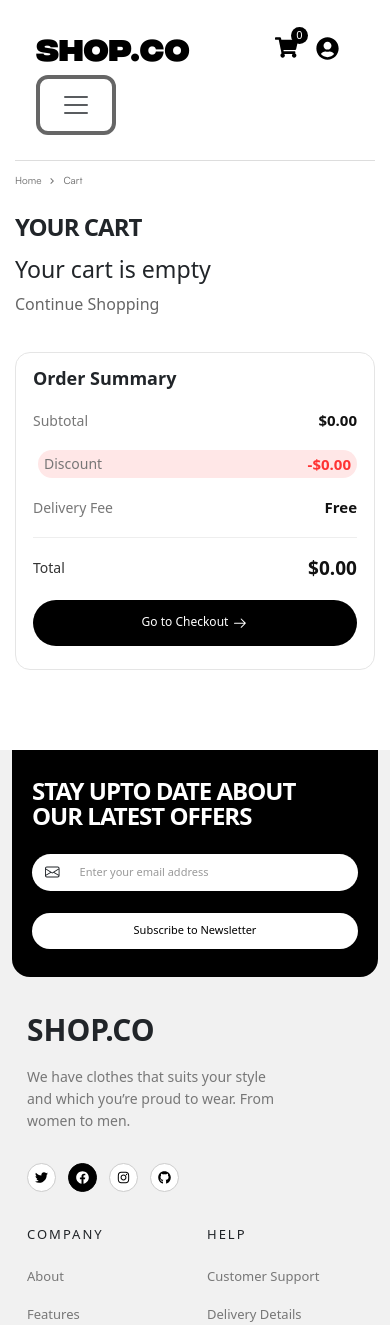
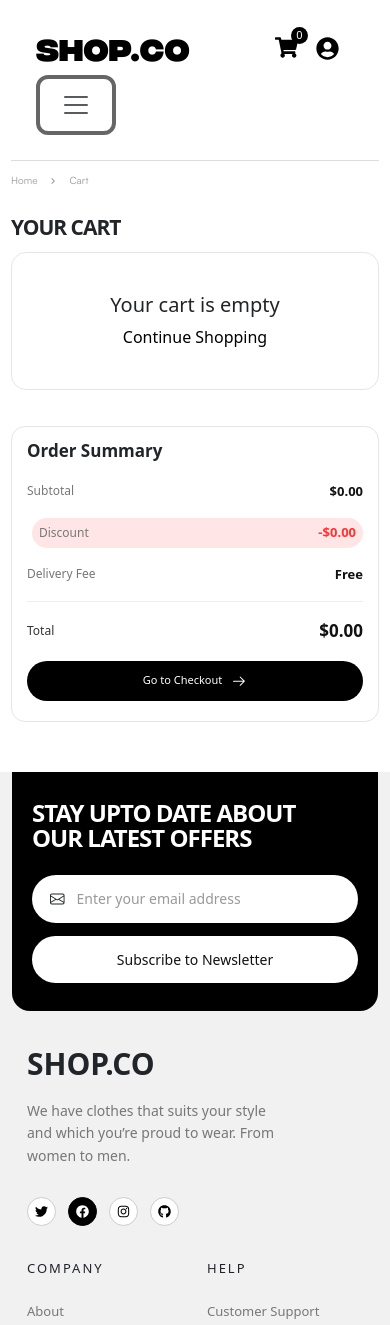
Before and after one commit to adaljameet/E-Commerce, a React (Create React App) app: page /cart in a window 390 px wide. Shown: the top 1325 px of the page. Built offline with nearby package versions, Linux system fonts and the light colour scheme.

Commit message:
cart in add total funtion

```diff
--- a/src/Slice/Cartslice.js
+++ b/src/Slice/Cartslice.js
@@ -38,7 +38,7 @@ const Cartslice = createSlice({
                 icon: "success",
                 title: "You added all the items!",
                 showConfirmButton: false,
-                timer: 2000
+                timer: 1500
             });
 
 
--- a/src/pages/Cart.css
+++ b/src/pages/Cart.css
@@ -4,31 +4,30 @@
     padding: 5px 15px 80px;
 }
 
+/* ================= BREADCRUMB ================= */
+
 .breadcrumb-area {
     border-top: 1px solid #ddd;
     padding-top: 18px;
     margin-bottom: 22px;
+    display: flex;
+    align-items: center;
+    gap: 5px;
 }
 
- .breadcrumb {
-     margin: 0;
+.breadcrumb-area a {
+    color: #999;
+    text-decoration: none;
     font-size: 12px;
 }
 
- .breadcrumb-item {
+.breadcrumb-area span {
+    display: flex;
+    align-items: center;
     color: #999;
 }
 
- .breadcrumb-item.active {
-     color: #000;
- }
-
- .breadcrumb-item+.breadcrumb-item::before {
-     content: "›";
-     font-size: 20px;
-     color: #999;
-     vertical-align: middle;
- }
+/* ================= TITLE ================= */
 
 .cart-title {
     font-size: 30px;
@@ -36,6 +35,8 @@
     margin-bottom: 14px;
     letter-spacing: -1px;
 }
+
+/* ================= CART BOX ================= */
 
 .cart-box {
     border: 1px solid #e5e5e5;
@@ -48,19 +49,14 @@
     display: flex;
     align-items: center;
     position: relative;
-     min-height: 115px;
-     padding-bottom: 17px;
-     margin-bottom: 17px;
-     border-bottom: 1px solid #ededed;
+    min-height: 125px;
 }
 
- .cart-product:last-child {
-     border-bottom: none;
-     margin-bottom: 0;
-     padding-bottom: 0;
- }
+/* ================= PRODUCT IMAGE ================= */
 
 .product-images {
+    width: 124px;
+    height: 110px;
     border-radius: 8px;
     background: #f0f0f0;
     display: flex;
@@ -71,21 +67,24 @@
 }
 
 .product-images img {
-     width: 124px;
-     height: 124px;
+    width: 100%;
+    height: 100%;
     object-fit: contain;
 }
 
+/* ================= PRODUCT INFO ================= */
+
 .product-info {
     padding-left: 12px;
-     padding-right: 75px;
+    padding-right: 100px;
     flex: 1;
+    min-width: 0;
 }
 
 .product-name {
     font-size: 15px;
     font-weight: 700;
-     margin-bottom: 4px;
+    margin-bottom: 5px;
 }
 
 .product-detail {
@@ -100,38 +99,41 @@
     margin-top: 8px;
 }
 
- .delete-btn {
-     position: absolute;
-     top: 1px;
-     right: 0;
-     border: 0;
-     background: transparent;
-     color: #ff3b3b;
-     font-size: 17px;
-     cursor: pointer;
- }
+/* ================= QUANTITY ================= */
 
- .quantity-cart {
+.quantity {
     position: absolute;
     right: 0;
-     bottom: 17px;
-     width: 95px;
-     height: 35px;
+    top: 50%;
+    transform: translateY(-50%);
+
+    width: 78px;
+    height: 34px;
+
     background: #f1f1f1;
     border-radius: 20px;
+
     display: flex;
     align-items: center;
     justify-content: space-around;
+
     font-size: 13px;
 }
 
- .quantity-cart button {
+.quantity button {
     border: none;
     background: transparent;
-     font-size: 19px;
+    font-size: 17px;
     line-height: 1;
     cursor: pointer;
+    padding: 0;
 }
+
+.quantity span {
+    font-size: 12px;
+}
+
+/* ================= SUMMARY ================= */
 
 .summary-box {
     border: 1px solid #e5e5e5;
@@ -159,6 +161,12 @@
     font-size: 15px;
 }
 
+.discount {
+    background: #ffe5e5;
+    border-radius: 20px;
+    padding: 5px 8px;
+}
+
 .discount strong {
     color: #ff3333;
 }
@@ -174,224 +182,256 @@
     font-size: 19px;
 }
 
- .promo-area {
-     display: flex;
-     gap: 9px;
-     margin-top: 4px;
-     margin-bottom: 17px;
- }
-
- .promo-input {
-     flex: 1;
-     height: 37px;
-     background: #f0f0f0;
-     border: none;
-     border-radius: 20px;
-     padding: 0 13px;
-     font-size: 12px;
-     outline: none;
- }
-
- .promo-input::placeholder {
-     color: #aaa;
- }
-
- .apply-btn {
-     width: 90px;
-     height: 37px;
-     border: none;
-     border-radius: 20px;
-     background: #000;
-     color: #fff;
-     font-size: 12px;
- }
+/* ================= CHECKOUT ================= */
 
 .checkout-btn {
     width: 100%;
     height: 46px;
+
     border: none;
     border-radius: 25px;
+
     background: #000;
     color: #fff;
+
     font-size: 12px;
+
+    display: flex;
+    justify-content: center;
+    align-items: center;
+    gap: 5px;
 }
 
- .checkout-btn i {
-     font-size: 20px;
-     margin-left: 10px;
-     vertical-align: middle;
+/* ================= EMPTY CART ================= */
+
+.empty-cart {
+    border: 1px solid #e5e5e5;
+    border-radius: 15px;
+    padding: 40px 20px;
+    text-align: center;
 }
 
- .newsletter {
-     background: #000;
-     border-radius: 15px;
-     margin-top: 58px;
-     min-height: 136px;
-     padding: 30px 48px;
-     display: flex;
-     align-items: center;
-     justify-content: space-between;
-     gap: 30px;
+.empty-cart h3 {
+    font-size: 20px;
 }
 
- .newsletter-title {
-     color: #fff;
-     font-size: 29px;
-     line-height: 1.1;
-     font-weight: 900;
-     max-width: 510px;
-     letter-spacing: -1px;
+.empty-cart a {
+    color: #000;
 }
 
- .newsletter-form {
-     width: 264px;
- }
 
- .email-box {
-     width: 100%;
-     height: 37px;
-     border-radius: 25px;
-     background: #fff;
-     display: flex;
-     align-items: center;
-     padding: 0 13px;
-     margin-bottom: 9px;
- }
-
- .email-box i {
-     color: #999;
-     font-size: 15px;
- }
-
- .email-box input {
-     border: none;
-     outline: none;
-     width: 100%;
-     padding-left: 8px;
-     font-size: 11px;
- }
-
- .subscribe-btn {
-     width: 100%;
-     height: 36px;
-     border: none;
-     border-radius: 25px;
-     background: #fff;
-     color: #000;
-     font-size: 11px;
- }
+/* ================================================= */
+/* TABLET */
+/* ================================================= */
 
 @media (max-width: 991px) {
+
     .cart-container {
         max-width: 95%;
     }
 
-     .newsletter {
-         padding: 28px 30px;
 }
 
-     .newsletter-title {
-         font-size: 25px;
+
+/* ================================================= */
+/* MOBILE */
+/* ================================================= */
+
+@media (max-width: 767px) {
+
+    .cart-container {
+        max-width: 100%;
+        padding: 5px 11px 50px;
+    }
+
+    .breadcrumb-area {
+        padding-top: 12px;
+        margin-bottom: 20px;
+    }
+
+    .breadcrumb-area a {
+        font-size: 10px;
+    }
+
+    .cart-title {
+        font-size: 22px;
+        margin-bottom: 12px;
+    }
+
+    /* CART CARD */
+
+    .cart-box {
+        padding: 12px 10px;
+        border-radius: 13px;
+        margin-bottom: 10px !important;
+    }
+
+    .cart-product {
+        min-height: 125px;
+        width: 100%;
+    }
+
+    /* IMAGE */
+
+    .product-images {
+        width: 145px;
+        height: 110px;
+        border-radius: 8px;
+    }
+
+    .product-images img {
+        width: 100%;
+        height: 100%;
+        object-fit: contain;
+    }
+
+    /* INFO */
+
+    .product-info {
+        padding-left: 9px;
+        padding-right: 0;
+
+        align-self: flex-start;
+        padding-top: 2px;
+
+        min-width: 0;
+    }
+
+    .product-name {
+        font-size: 12px;
+        line-height: 15px;
+        font-weight: 700;
+
+        max-width: 70px;
+        word-wrap: break-word;
+    }
+
+    .product-detail {
+        font-size: 8px;
+        line-height: 11px;
+        margin-bottom: 2px;
+    }
+
+    .product-price {
+        font-size: 17px;
+        margin-top: 7px;
+        white-space: nowrap;
+    }
+
+    /* QUANTITY */
+
+    .quantity {
+        width: 76px;
+        height: 29px;
+
+        right: -2px;
+        top: 57px;
+
+        font-size: 11px;
+    }
+
+    .quantity button {
+        font-size: 16px;
+    }
+
+    .quantity span {
+        font-size: 11px;
+    }
+
+    /* SUMMARY */
+
+    .summary-box {
+        margin-top: 18px;
+        padding: 14px 15px 20px;
+        border-radius: 14px;
+    }
+
+    .summary-title {
+        font-size: 17px;
+        margin-bottom: 20px;
+    }
+
+    .summary-row {
+        font-size: 12px;
+        margin-bottom: 17px;
+    }
+
+    .summary-row strong {
+        font-size: 13px;
+    }
+
+    .discount {
+        padding: 5px 7px;
+    }
+
+    .total-row {
+        padding-top: 16px;
+    }
+
+    .total-row strong {
+        font-size: 17px;
+    }
+
+    .checkout-btn {
+        height: 40px;
+        font-size: 11px;
     }
 }
 
- @media (max-width: 767px) {
+
+/* ================================================= */
+/* SMALL MOBILE */
+/* ================================================= */
+
+@media (max-width: 480px) {
+
     .cart-container {
-         max-width: 100%;
-         padding-left: 15px;
-         padding-right: 15px;
+        padding-left: 11px;
+        padding-right: 11px;
     }
 
     .cart-title {
-         font-size: 26px;
+        font-size: 21px;
+    }
+
+    .cart-box {
+        padding: 12px 10px;
+    }
+
+    .cart-product {
+        min-height: 110px;
+    }
+
+    .product-images {
+        width: 145px;
+        height: 110px;
+    }
+
+    .product-info {
+        padding-left: 8px;
+    }
+
+    .product-name {
+        font-size: 12px;
+        max-width: 58px;
+    }
+
+    .product-detail {
+        font-size: 8px;
+    }
+
+    .product-price {
+        font-size: 17px;
+    }
+
+    .quantity {
+        width: 76px;
+        height: 28px;
+        right: -2px;
+        top: 55px;
     }
 
     .summary-box {
         margin-top: 20px;
     }
-
-     .newsletter {
-         margin-top: 35px;
-         padding: 30px 22px;
-         flex-direction: column;
-         align-items: stretch;
-         text-align: center;
 }
-
-     .newsletter-title {
-         max-width: 100%;
-         font-size: 25px;
-     }
-
-     .newsletter-form {
-         width: 100%;
-         max-width: 330px;
-         margin: auto;
-     }
- }
-
- @media (max-width: 480px) {
-     .breadcrumb-area {
-         padding-top: 12px;
-         margin-bottom: 18px;
-     }
-
-     .cart-title {
-         font-size: 24px;
-     }
-
-     .cart-box {
-         padding: 12px;
-     }
-
-     .product-images {
-         width: 100%;
-         height: 100%;
-     }
-
-     .product-info {
-         padding-left: 10px;
-         padding-right: 0;
-     }
-
-     .product-name {
-         font-size: 13px;
-     }
-
-     .product-detail {
-         font-size: 9px;
-     }
-
-     .product-price {
-         font-size: 18px;
-     }
-
-     .quantity {
-         position: static;
-         width: 85px;
-         height: 31px;
-         margin-left: 5px;
-     }
-
-     .delete-btn {
-         top: 0;
-         right: 0;
-     }
-
-     .cart-product {
-         padding-right: 0;
-         min-height: 105px;
-     }
-
-     .promo-area {
-         gap: 6px;
-     }
-
-     .apply-btn {
-         width: 75px;
-     }
-
-     .newsletter-title {
-         font-size: 22px;
-     }
- }
--- a/src/pages/Cart.js
+++ b/src/pages/Cart.js
@@ -8,65 +8,85 @@ import { useDispatch, useSelector } from 'react-redux'
 import { addToCart, removeToCart } from '../Slice/Cartslice'
 import { GoArrowRight } from 'react-icons/go'
 
-
-
-
-const Cart = ({ product }) => {
+const Cart = () => {
 
     const cartitem = useSelector(state => state.cart.cartlist)
 
-    const dispatch = useDispatch();
+    const dispatch = useDispatch()
 
     const [subtotal, setsubtotal] = useState(0)
     const [discount, setdiscount] = useState(0)
 
     useEffect(() => {
-        function subtotalfn() {
-            var data = [...cartitem];
-            var agg_total = 0;
-            var agg_dis = 0;
-            data.map((v, i) => {
-                const total = v.price * v.counter;
-                const dis = (total * (v.counter * v.discountPercentage) / 100).toFixed(2)
-                // const dis_price = total * dis / 100
-                agg_total += total;
-                agg_dis += Number(dis);
-                var obj = { "subtotal": total, "discount": dis }
-                return obj
-            })
-            setsubtotal(agg_total)
-            setdiscount(agg_dis)
-            // console.log(calculation)
-        }
 
-        subtotalfn()
+        let agg_total = 0
+        let agg_dis = 0
+
+        cartitem.forEach((v) => {
+
+            const total = Number(v.price) * Number(v.counter)
+
+            const dis =
+                total * Number(v.discountPercentage || 0) / 100
+
+            agg_total += total
+            agg_dis += dis
+        })
+
+        setsubtotal(agg_total)
+        setdiscount(agg_dis)
+
     }, [cartitem])
 
 
     return (
         <>
             <Header />
+
             <div className="cart-container">
+
                 <div className="breadcrumb-area">
                     <Link to="/">Home</Link>
+
                     <span>
                         <MdOutlineChevronRight />
                     </span>
+
                     <Link to="/cart">Cart</Link>
                 </div>
-                <h1 className="cart-title">YOUR CART</h1>
+
+                <h1 className="cart-title">
+                    YOUR CART
+                </h1>
+
                 <div className="row g-3">
+
+                    {/* CART PRODUCTS */}
                     <div className="col-lg-7">
+
                         {cartitem && cartitem.length > 0 ? (
+
                             cartitem.map((v, i) => (
-                                <div className="cart-box mb-2" key={i}>
+
+                                <div
+                                    className="cart-box mb-2"
+                                    key={v.id || i}
+                                >
+
                                     <div className="cart-product">
+
+                                        {/* IMAGE */}
                                         <div className="product-images">
+
                                             <img
                                                 src={v.thumbnail}
                                                 alt={v.title}
                                             />
+
                                         </div>
+
+
+                                        {/* PRODUCT INFO */}
                                         <div className="product-info">
 
                                             <div className="product-name">
@@ -82,56 +102,138 @@ const Cart = ({ product }) => {
                                             </div>
 
                                             <div className="product-price">
-                                                ${(v.price * v.counter).toFixed(2)} <span className='text-danger' style={{ fontSize: 12 }}>{(v.discountPercentage * v.counter).toFixed(2)} %</span>
+                                                ${(Number(v.price) * Number(v.counter)).toFixed(2)}
                                             </div>
 
                                         </div>
+
+
+                                        {/* QUANTITY */}
                                         <div className="quantity">
-                                            <button onClick={() => dispatch(removeToCart(v))}>−</button>
-                                            <span>{v.counter}</span>
-                                            <button onClick={() => dispatch(addToCart(v))}>+</button>
+
+                                            <button
+                                                onClick={() =>
+                                                    dispatch(removeToCart(v))
+                                                }
+                                            >
+                                                −
+                                            </button>
+
+                                            <span>
+                                                {v.counter}
+                                            </span>
+
+                                            <button
+                                                onClick={() =>
+                                                    dispatch(addToCart(v))
+                                                }
+                                            >
+                                                +
+                                            </button>
+
                                         </div>
+
                                     </div>
+
                                 </div>
+
                             ))
+
                         ) : (
+
                             <div className="empty-cart">
                                 <h3>Your cart is empty</h3>
+
                                 <Link to="/">
                                     Continue Shopping
                                 </Link>
                             </div>
+
                         )}
+
                     </div>
+
+
+                    {/* ORDER SUMMARY */}
                     <div className="col-lg-5">
+
                         <div className="summary-box">
+
                             <h2 className="summary-title">
                                 Order Summary
                             </h2>
+
                             <div className="summary-row">
-                                <span>Subtotal</span>
-                                <strong>${subtotal.toFixed(2)}</strong>
+
+                                <span>
+                                    Subtotal
+                                </span>
+
+                                <strong>
+                                    ${subtotal.toFixed(2)}
+                                </strong>
+
                             </div>
+
+
                             <div className="summary-row discount">
-                                <span>Discount</span>
-                                <strong>-${discount.toFixed(2)}</strong>
+
+                                <span>
+                                    Discount
+                                </span>
+
+                                <strong>
+                                    -${discount.toFixed(2)}
+                                </strong>
+
                             </div>
+
+
                             <div className="summary-row">
-                                <span>Delivery Fee</span>
-                                <strong>Free</strong>
+
+                                <span>
+                                    Delivery Fee
+                                </span>
+
+                                <strong>
+                                    Free
+                                </strong>
+
                             </div>
+
+
                             <div className="summary-row total-row">
-                                <span>Total</span>
-                                <strong>${(subtotal - discount).toFixed(2)}</strong>
+
+                                <span>
+                                    Total
+                                </span>
+
+                                <strong>
+                                    ${(subtotal - discount).toFixed(2)}
+                                </strong>
+
                             </div>
+
+
                             <button className="checkout-btn">
+
                                 Go to Checkout
-                                <GoArrowRight className='ps-1' style={{ fontSize: "20px" }} />
+
+                                <GoArrowRight
+                                    className="ps-1"
+                                    style={{ fontSize: "20px" }}
+                                />
+
                             </button>
+
                         </div>
+
                     </div>
+
                 </div>
+
             </div>
+
             <Footer />
         </>
     )
```
Lines whose indentation alone changed are shown as unchanged.
